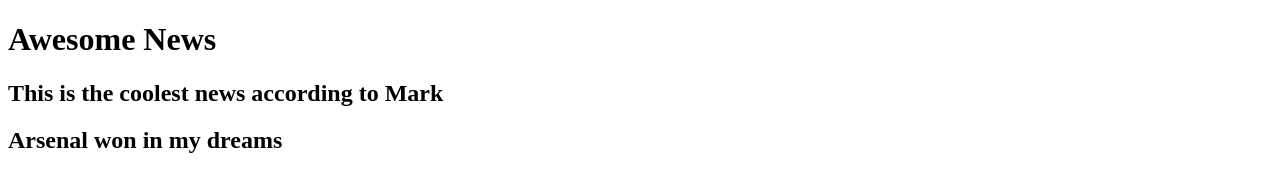
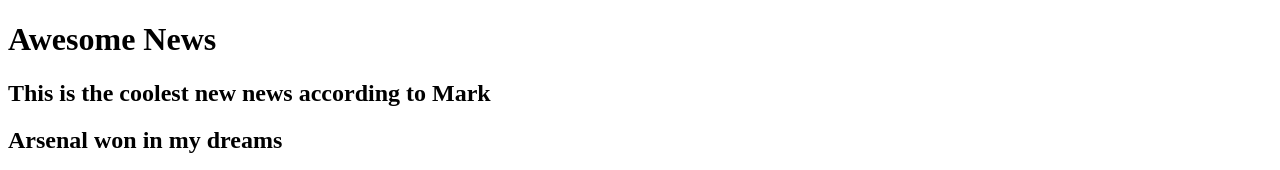
Before and after one commit to mfedgr8/mfedgr8.github.io, a plain HTML site: page index.html in a window 1280 px wide. Shown: the top 170 px of the page. Drawn offline with Linux system fonts and the light colour scheme.

Commit message:
new change

```diff
--- a/index.html
+++ b/index.html
@@ -7,7 +7,7 @@
 
 <header>
   <h1> Awesome News </h1>
-  <h2> This is the coolest news according to Mark </h2>
+  <h2> This is the coolest new news according to Mark </h2>
 </header>
 
 <main>
```
